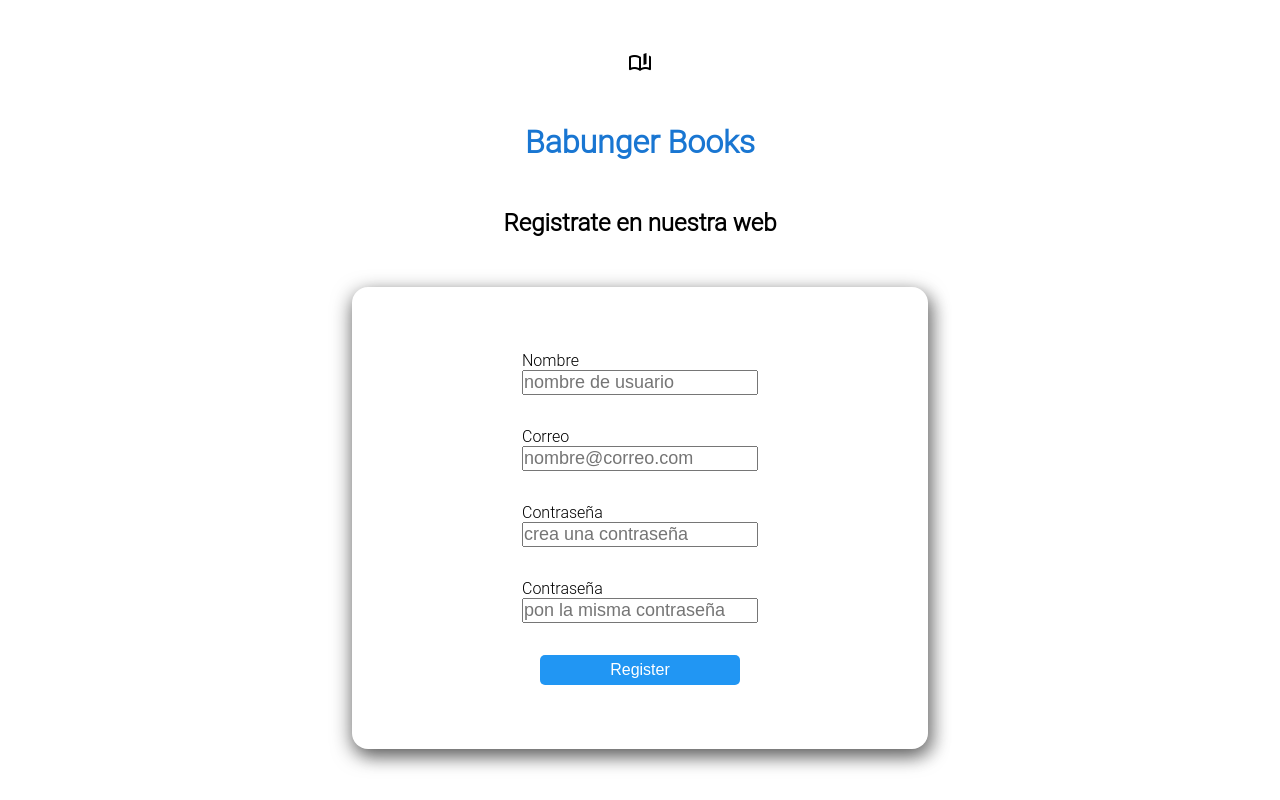
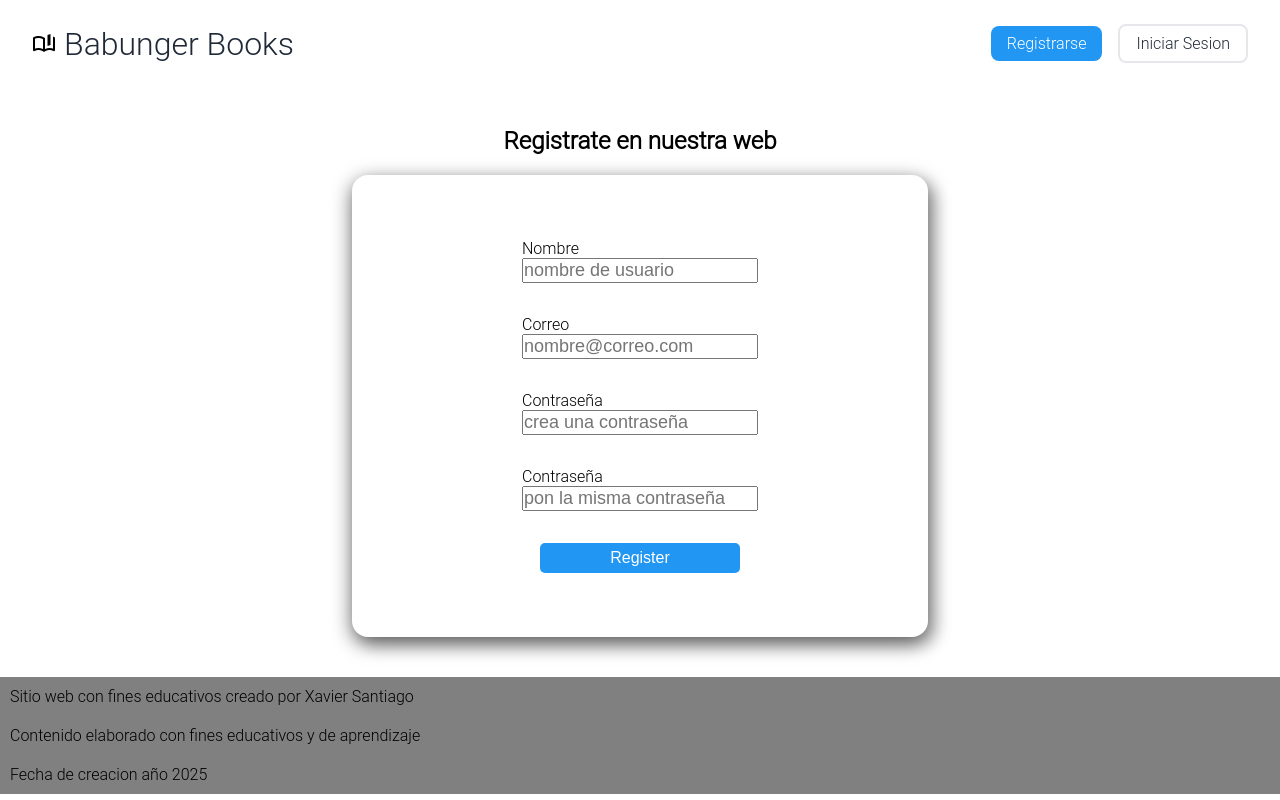
Before and after one commit to MALTHODZ/Proyecto-Final, a Next.js app in the folder frontend/: page /components/userAuthentication/register/Register in a window 1280 px wide. Built offline with nearby package versions, Linux system fonts and the light colour scheme.

Commit message:
refactorizacion login y register con main layout

```diff
--- a/frontend/src/pages/components/userAuthentication/register/Register.jsx
+++ b/frontend/src/pages/components/userAuthentication/register/Register.jsx
@@ -1,6 +1,7 @@
 import {useState} from "react";
 import { Formik, Form, Field, ErrorMessage } from "formik";
 import {useRouter} from "next/router";
+import MainLayout from "@/pages/layouts/main-layout";
 
 export default function Register () {
 
@@ -39,15 +40,10 @@ export default function Register () {
     }
 
     return(
+
+        <MainLayout>
     <div className="form-page">
         <div className="form-book">
-        <div className="form-icon">
-            <link rel="stylesheet" href="https://fonts.googleapis.com/css2?family=Material+Symbols+Outlined:opsz,wght,FILL,GRAD@20..48,100..700,0..1,-50..200" />
-            <span className="material-symbols-outlined">book_ribbon</span>
-        </div>
-        <div>
-            <h1 className="form-title">Babunger Books</h1>
-        </div>
         <div>
             <h2 className="form-subtitle">Registrate en nuestra web</h2>
         </div>
@@ -150,5 +146,7 @@ export default function Register () {
             )}
         </Formik>
     </div>
+
+        </MainLayout>
     )
 }
--- a/frontend/src/styles/login/login.css
+++ b/frontend/src/styles/login/login.css
@@ -1,9 +1,10 @@
 .form-page {
-    min-height: 100vh;
     display: flex;
     align-items: center;
     justify-content: space-evenly;
     flex-direction: column;
+    gap: 20px;
+    padding: 40px;
 }
 .form-card {
     background-color: #FFFFFF;
```
Also changed, not shown: frontend/src/pages/components/userAuthentication/login/Login.jsx (+3 -7 lines).
